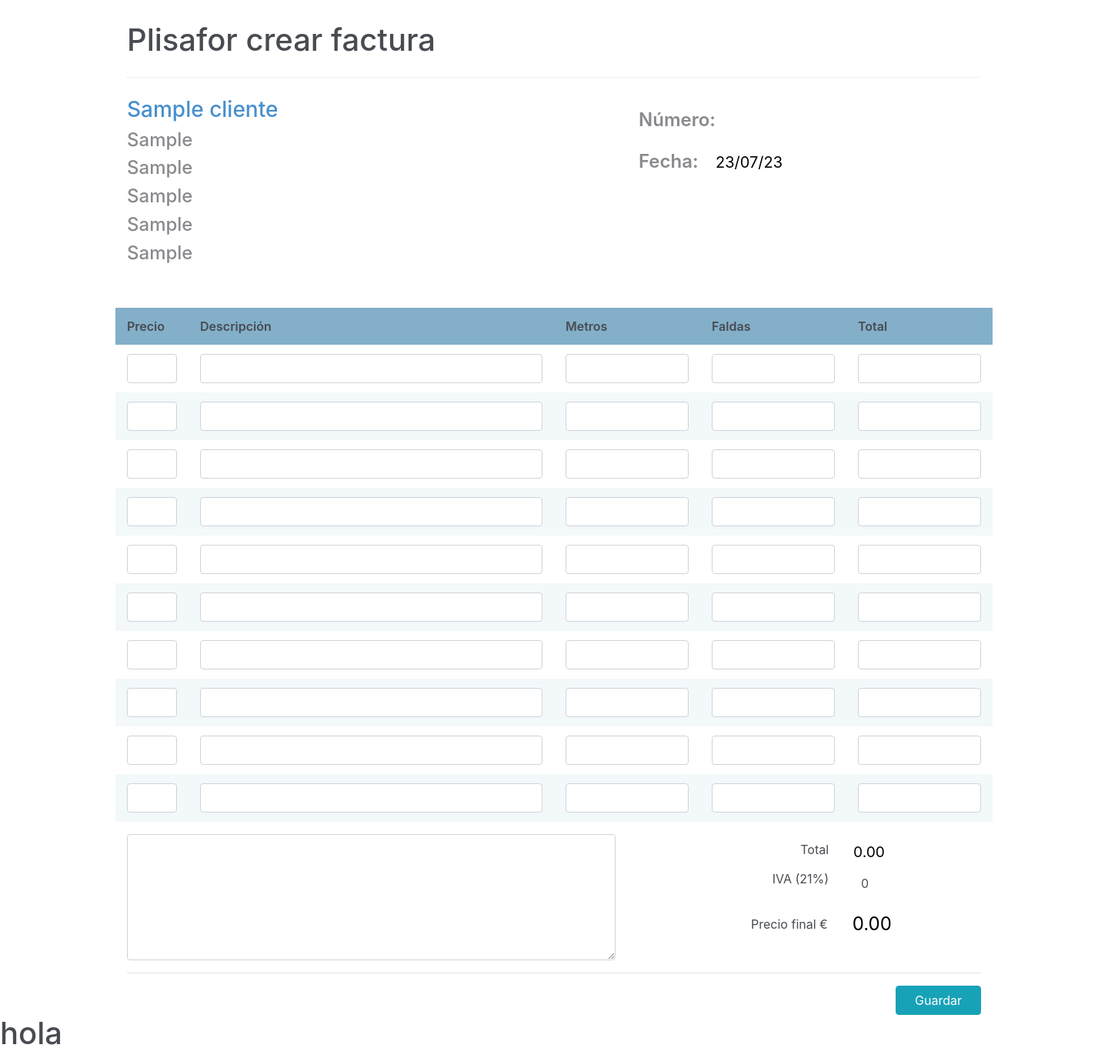
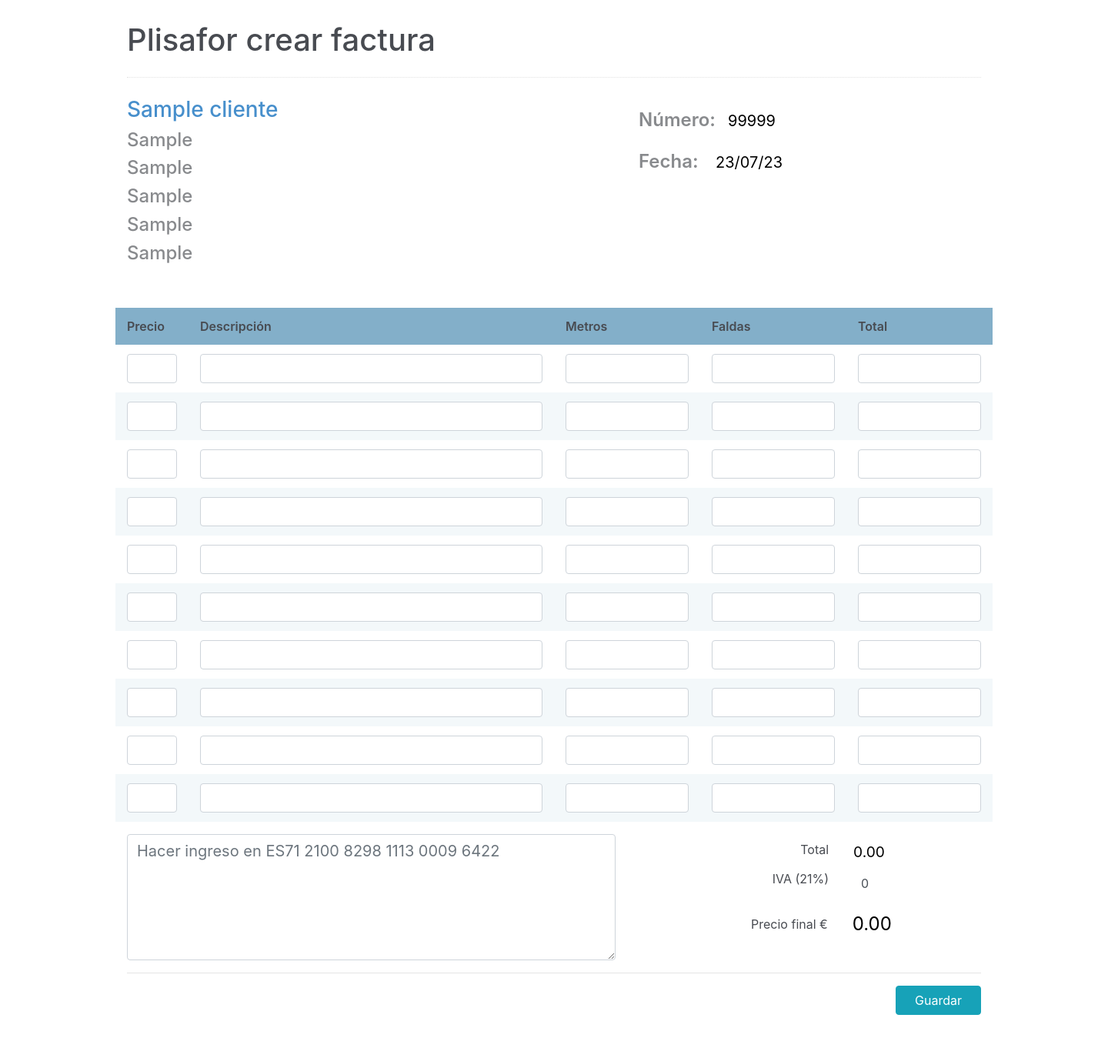
Before and after one commit to backglass/Plisafor-gestion-v2, a Flask app: a page that uses templates/crear_factura.html in a window 1440 px wide; the page is wider, and only the part inside the window is pictured. Shown: that part at 77% size. After the commit the page ends 1319 px from the top of that part, so only its background shows below. Run offline with Flask 3, Linux system fonts and the light colour scheme; the visitor is signed in with stand-in values (Sample User, id 1); tables that the repository leaves empty hold one stand-in row (values such as "Sample post"); some libraries are stand-ins or nearby versions.

Commit message:
Añadida la lógica para controlar el número de factura según de que parte venga, de otros o la parte normal

```diff
--- a/templates/crear_factura.html
+++ b/templates/crear_factura.html
@@ -213,7 +213,12 @@ hr {
                             <form method="post">
                             {{ form.hidden_tag() }}
                             <h4>
-                            <div class="my-2"><i class="fa fa-circle text-blue-m2 text-xs mr-1"></i> <span class="text-600 text-90">Número:</span>{{ form.numero (class_="form-control-lg",style_="border:none") }} </div>
+                            <!--Añadido condicional para ver si es factura de otros y pone por defecto 9999 si no sigue de manera normal -->
+                            {% if cliente_o_otros == False or cliente_o_otros == None %}
+                                <div class="my-2"><i class="fa fa-circle text-blue-m2 text-xs mr-1"></i> <span class="text-600 text-90">Número:</span>{{ form.numero (class_="form-control-lg",style_="border:none") }} </div>
+                            {% else %}
+                                <div class="my-2"><i class="fa fa-circle text-blue-m2 text-xs mr-1"></i> <span class="text-600 text-90">Número:</span>{{ form.numero (class_="form-control-lg",style_="border:none",value = 99999) }} </div>
+                            {% endif %}
 
                             <div class="my-2"><i class="fa fa-circle text-blue-m2 text-xs mr-1"></i> <span class="text-600 text-90">Fecha:</span> {{ form.fecha (class_="form-control-lg", value_= fecha ,style_="border:none") }}</div>
                             </h4>
@@ -315,7 +320,7 @@ hr {
 
                     <div class="row mt-3">
                         <div class="col-12 col-sm-7 text-grey-d2 text-95 mt-2 mt-lg-0">
-                            {{ form.notas (class_="form-control tamaño_texto_textarea", rows ="5") }}
+                            {{ form.notas (class_="form-control tamaño_texto_textarea", rows ="5",placeholder="Hacer ingreso en ES71 2100 8298 1113 0009 6422") }}
                         </div>
 
                         <div class="col-12 col-sm-5 text-grey text-90 order-first order-sm-last">
@@ -371,10 +376,10 @@ hr {
 <!-- Este código verifica que valor tiene la variable cliente_o_otros
      y según su valor cargara el script para manejar las facturas -->
 {% if cliente_o_otros == False or cliente_o_otros == None %}
-    <p> {{ cliente_o_otros }} </p>
+
     <script type="text/javascript" src="/static/js/controlador_facturas.js"></script>
 {% else %}
-    <h1>hola</h1>
+
     <script type="text/javascript" src="/static/js/controlador_facturas_otros.js"></script>
 {% endif %}
 </body>
```
